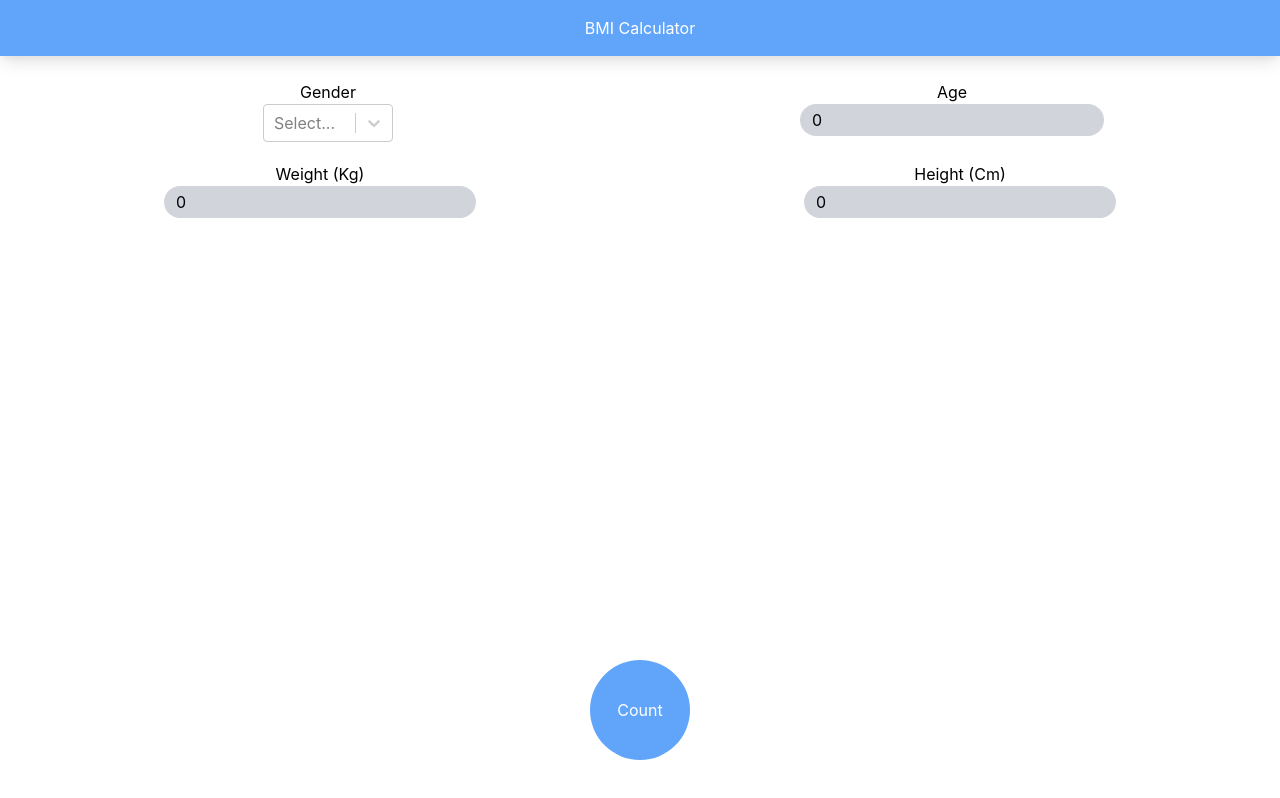
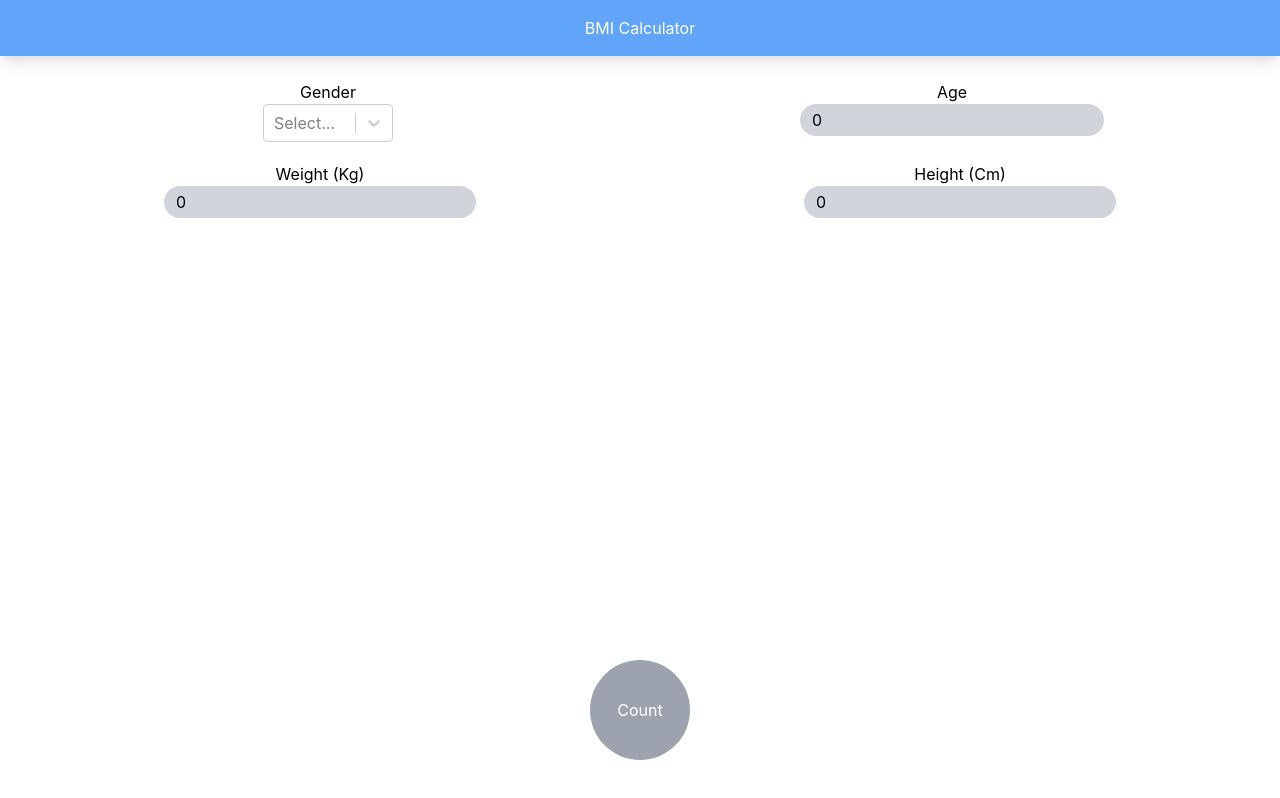
Before and after one commit to JenabB/react-bmi-calculator, a React (Create React App) app: page / in a window 1280 px wide. Built offline with nearby package versions, Linux system fonts and the light colour scheme.

Commit message:
add some logic

```diff
--- a/src/components/ResultButton.js
+++ b/src/components/ResultButton.js
@@ -1,8 +1,9 @@
-import React, { useContext } from "react";
+import React, { useState, useEffect, useContext } from "react";
 import { GlobalContext } from "../context/GlobalState";
 import { Link } from "react-router-dom";
 const ResultButton = () => {
-  const { weight, height, addResult } = useContext(GlobalContext);
+  const [isResult, setIsResult] = useState(false);
+  const { weight, height, addResult, result } = useContext(GlobalContext);
 
   const handleClick = () => {
     const heightInCm = height / 100;
@@ -12,15 +13,39 @@ const ResultButton = () => {
     addResult(Math.round(bmi));
   };
 
+  console.log({
+    height: height,
+    weight: weight,
+    result: result,
+    isResult: isResult,
+  });
+
+  useEffect(() => {
+    if (weight !== 0) {
+      setIsResult(true);
+    } else {
+      setIsResult(false);
+    }
+  }, [weight]);
+
   return (
     <Link to="/result">
       <div className="floating-button fixed bottom-10">
-        <button
-          className="bg-blue-400 text-white p-4 rounded-full"
-          onClick={handleClick}
-        >
-          Count
-        </button>
+        {isResult ? (
+          <button
+            className="result-button bg-blue-400 text-white p-4 rounded-full"
+            onClick={handleClick}
+          >
+            Count
+          </button>
+        ) : (
+          <button
+            className="result-button bg-gray-400 text-white p-4 rounded-full"
+            disabled
+          >
+            Count
+          </button>
+        )}
       </div>
     </Link>
   );
--- a/src/hooks/useDataInput.js
+++ b/src/hooks/useDataInput.js
@@ -5,6 +5,7 @@ export const useGenderInput = (gender) => {
   const [genderInput, setGenderInput] = useState(gender);
 
   const { getGender } = useContext(GlobalContext);
+
   const validateGenderData = (gender) => {
     if (gender) {
       setGenderInput(gender);
--- a/src/index.css
+++ b/src/index.css
@@ -22,6 +22,10 @@ code {
   transform: translateX(-50%);
 }
 
+.result-button:hover {
+  transform: scale(0.84);
+}
+
 .floating-button button {
   width: 100px;
   height: 100px;
```
